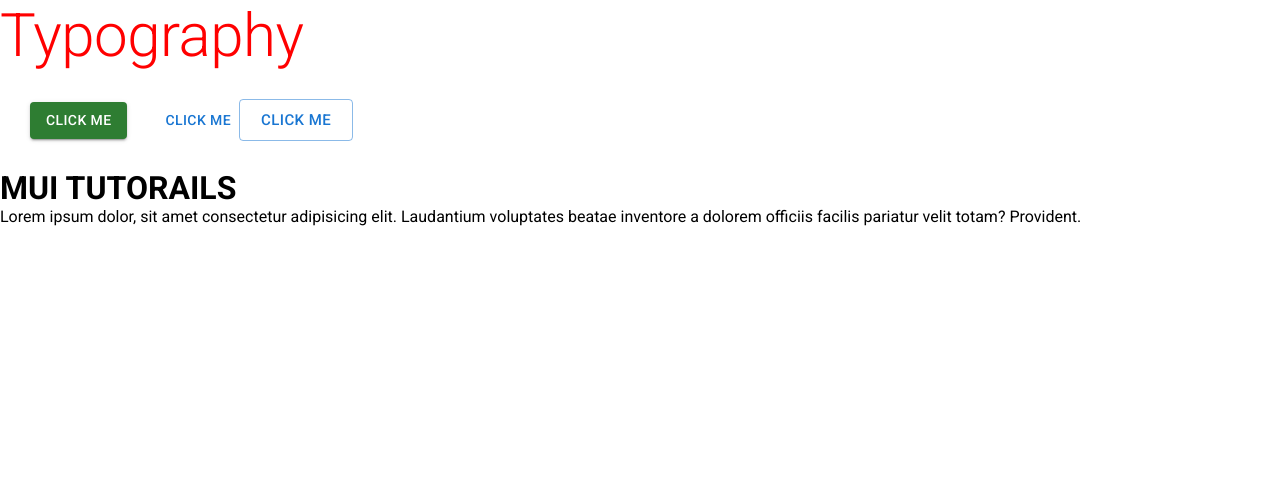
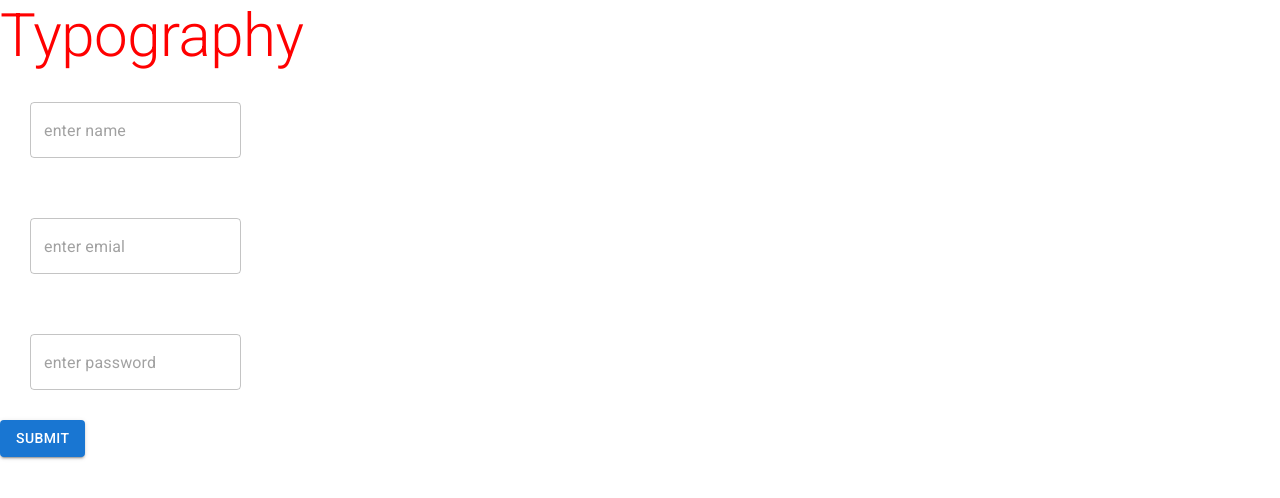
Before and after one commit to sepidehvahedian/mui-tutorails, a React (Create React App) app: page / in a window 1280 px wide. Shown: the top 498 px of the page. Built offline with nearby package versions, Linux system fonts and the light colour scheme.

Commit message:
Form Input

```diff
--- a/src/App.js
+++ b/src/App.js
@@ -1,20 +1,15 @@
 import * as React from "react";
-import { Typography as Type,Button } from "@mui/material";
+import { Typography as Type, Button, TextField } from "@mui/material";
+import Form from "./Form";
 
 function App() {
   return (
     <div>
-      <Type variant="h2" component={"h1"} sx={{color:'red'}} disabled> Typography</Type>
-      <Button variant="contained" color='success' sx={{margin:'30px'}}>Click Me</Button>
-            <Button variant="text">Click Me</Button>
-      <Button variant="outlined" onClick={()=>alert('you clicked')} size="large">Click Me</Button>
+      <Type variant="h2" component={"h1"} sx={{ color: "red" }} disabled>
+        Typography
+      </Type>
+      <Form/>
 
-      <h1>MUI TUTORAILS</h1>
-      <p>
-        Lorem ipsum dolor, sit amet consectetur adipisicing elit. Laudantium
-        voluptates beatae inventore a dolorem officiis facilis pariatur velit
-        totam? Provident.
-      </p>
     </div>
   );
 }
--- /dev/null
+++ b/src/Form.js
@@ -0,0 +1,68 @@
+import * as React from "react";
+import { Button, TextField } from "@mui/material";
+
+function Form() {
+  const [inputs, setInputs] = React.useState({
+    name: "",
+    email: "",
+    password: "",
+  });
+
+  const handleChange = (e) => {
+    setInputs((prevState) => ({
+      ...prevState,
+      [e.target.name]: [e.target.value],
+    }));
+  };
+  // form handling
+  const handleSubmit = (e) => {
+    e.preventDefault();
+    console.log(inputs);
+  };
+  return (
+    <>
+      <form onSubmit={handleSubmit}>
+        <TextField
+          name="name"
+          value={inputs.name}
+          onChange={(e) => handleChange(e)}
+          placeholder="enter name"
+          type="text"
+          variant="outlined"
+          sx={{ margin: "30px" }}
+        />
+        <br></br>
+        <TextField
+          name="email"
+          value={inputs.email}
+          onChange={(e) => handleChange(e)}
+          placeholder="enter emial"
+          type="email"
+          variant="outlined"
+          sx={{ margin: "30px" }}
+        />
+        <br></br>
+        <TextField
+          name="password"
+          value={inputs.password}
+          onChange={(e) => handleChange(e)}
+          placeholder="enter password"
+          type="password"
+          variant="outlined"
+          sx={{ margin: "30px" }}
+        />
+        <br />
+        <Button
+          variant="contained"
+          color="primary"
+          type="submit"
+          onClick={handleSubmit}
+        >
+          Submit
+        </Button>
+      </form>
+    </>
+  );
+}
+
+export default Form;
```
